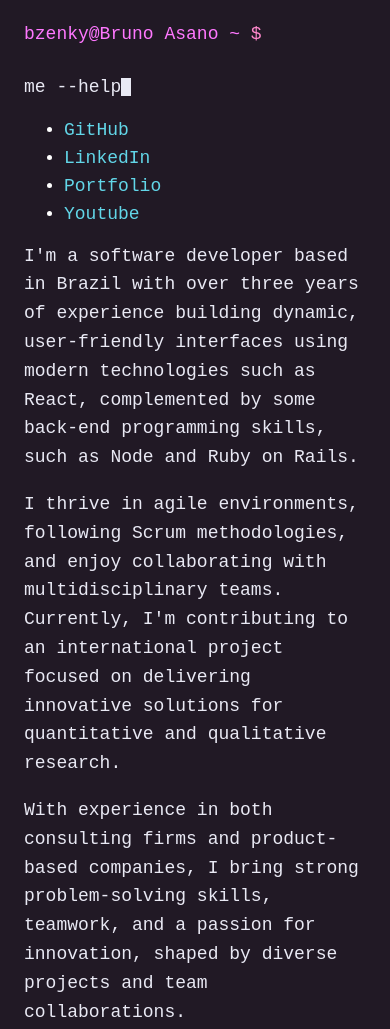
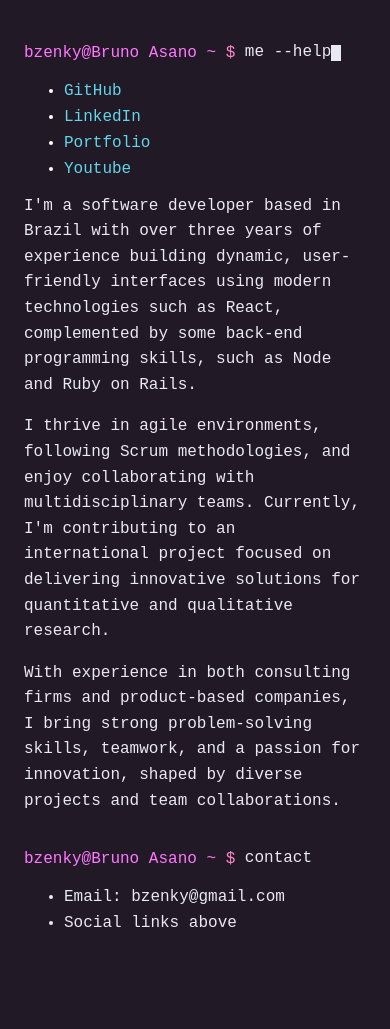
Before and after one commit to bzenky/bzenky.dev, an Astro site: page / in a window 390 px wide. Shown: the top 1029 px of the page. After the commit the page ends 956 px from the top, so only its background shows below. Built offline with nearby package versions, Linux system fonts and the light colour scheme; Astro itself is replaced by a stand-in of ours.

Commit message:
fix: font size with @media screen

```diff
--- a/src/layouts/Layout.astro
+++ b/src/layouts/Layout.astro
@@ -30,7 +30,8 @@
 	}
 
 	@media screen and (max-width: 600px) {
-		html {
+		html,
+		body {
 			font-size: 1rem;
 		}
 	}
```
